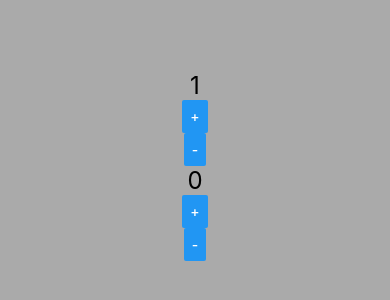
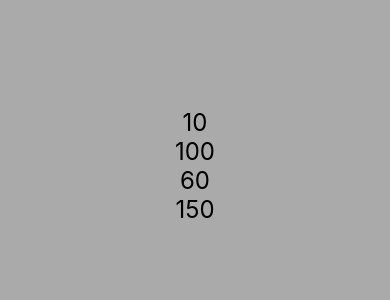
Before and after one commit to tomrobson/React-Native-Exercicio, a React Native app: screen / in a window 390 px wide. Shown: the part 256-556 px from the top of the page. Built offline with nearby package versions, Linux system fonts and the light colour scheme.

Commit message:
Conceito de comunicação direta

```diff
--- a/src/App.js
+++ b/src/App.js
@@ -1,6 +1,7 @@
 import React from 'react'
 import { View, StyleSheet } from 'react-native'
 
+import PaiD from './components/Direta/Pai'
 import Contador from './components/Contador'
 import Botao from './components/Botao'
 import Titulo from './components/Titulo'
@@ -12,8 +13,10 @@ import CompDefault, { Comp1, Comp2 } from './components/Multi'
 
 export default () => (
     <View style={style.App}>
-        <Contador inicial={1} passo={10} />
-        <Contador />
+        <PaiD />
+
+        {/* <Contador inicial={1} passo={10} />
+        <Contador /> */}
 
         {/* <Botao /> */}
 
--- /dev/null
+++ b/src/components/Direta/Filho.js
@@ -0,0 +1,12 @@
+import React from 'react'
+import { Text } from 'react-native'
+import Estilo from '../estilo'
+
+export default props => {
+    return (
+        <>
+            <Text style={Estilo.txtG}>{props.a}</Text>
+            <Text style={Estilo.txtG}>{props.b}</Text>
+        </>
+    )
+}
--- /dev/null
+++ b/src/components/Direta/Pai.js
@@ -0,0 +1,14 @@
+import React from 'react'
+import Filho from './Filho'
+
+export default () => {
+    let x = 10
+    let y = 100
+
+    return (
+        <>
+            <Filho a={x} b={y} />
+            <Filho a={x + 50} b={y + 50} />
+        </>
+    )
+}
```
